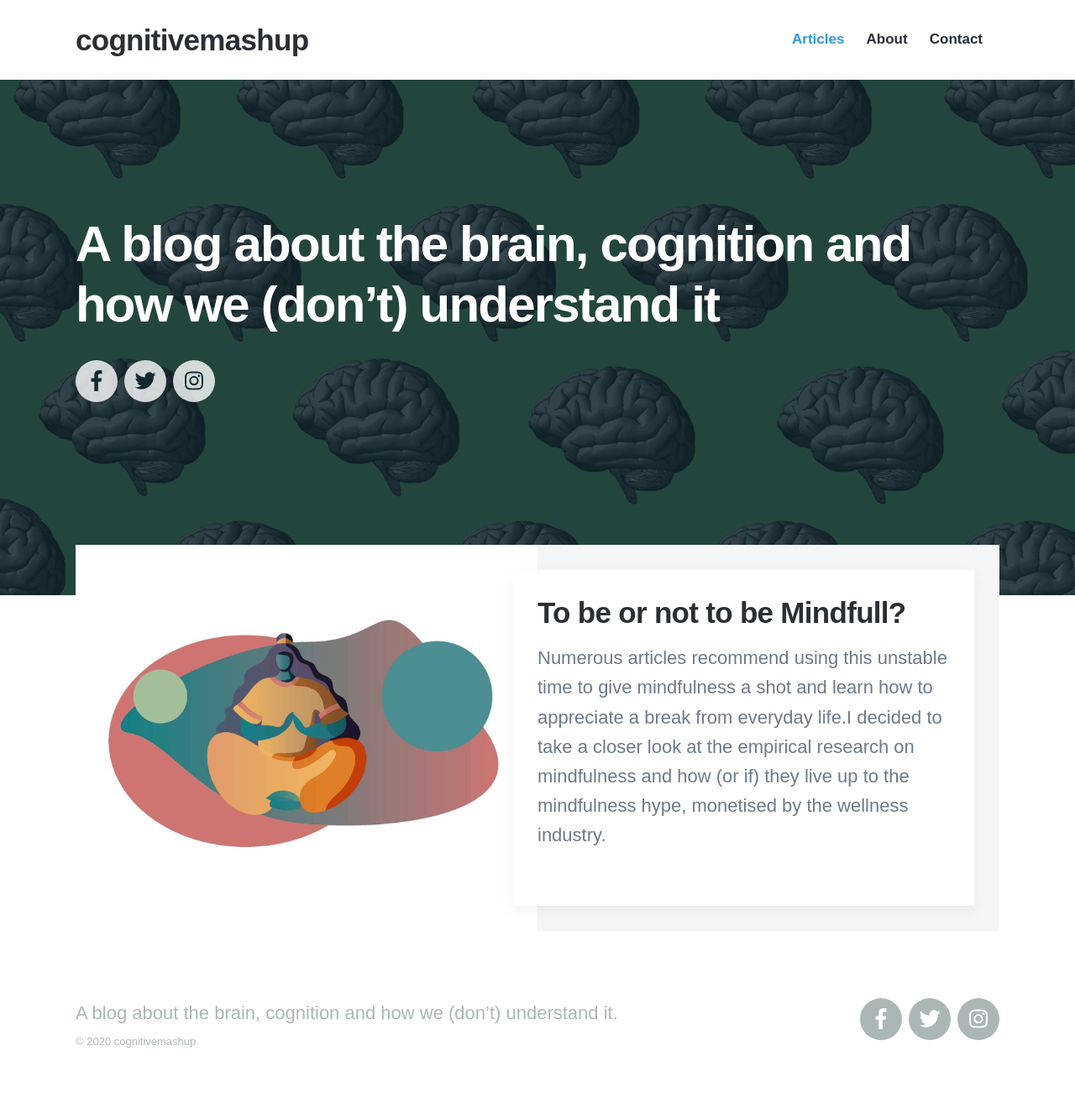
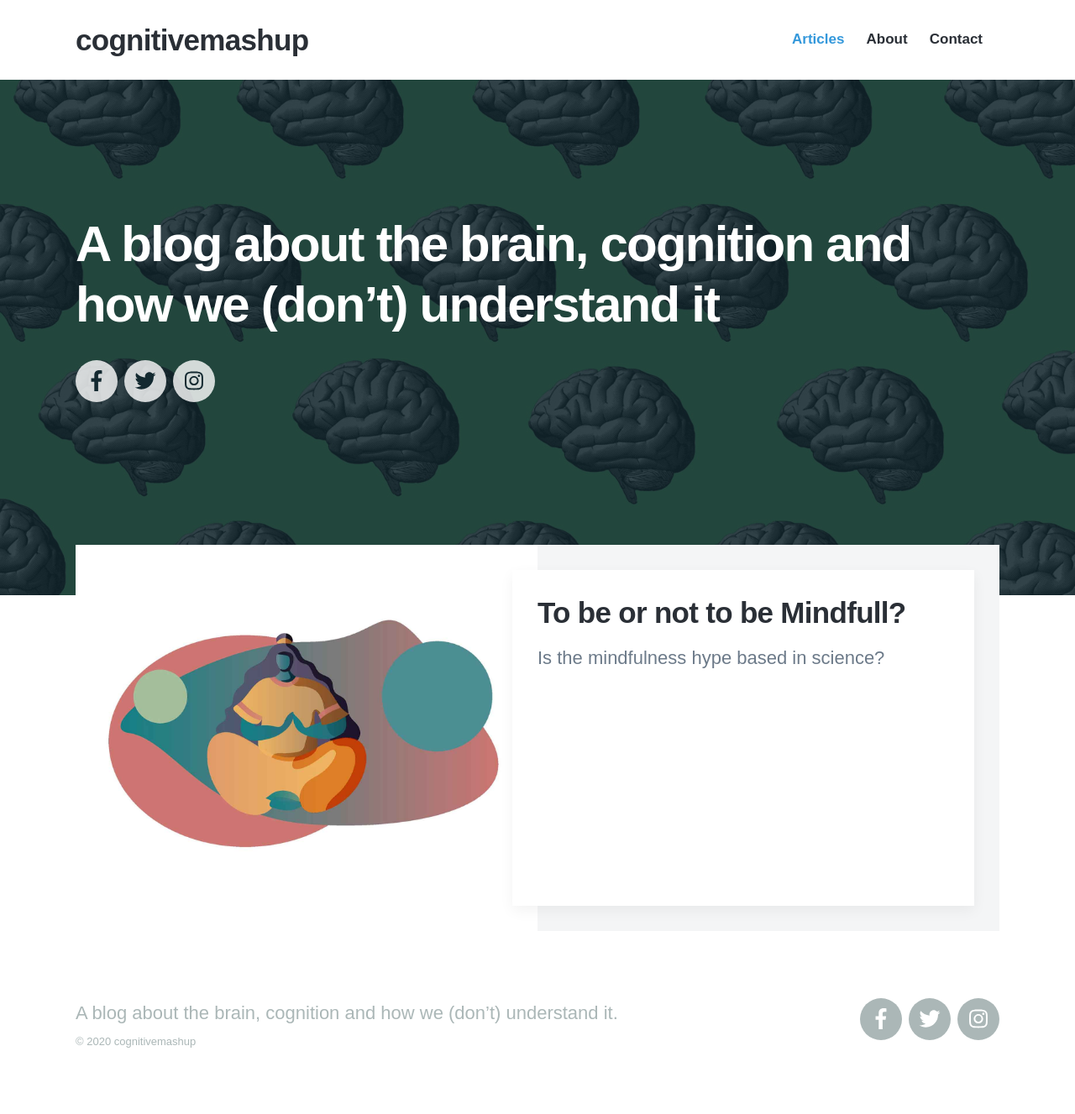
Before and after one commit to sandramariamachon/cognitive_mashup, a Jekyll site: the page built from index.html, in a window 1280 px wide. Shown: the whole page at 84% size. Built offline with Jekyll 4.4.1, drawn with Linux system fonts in a browser that asks for light colours; nearby versions of some CDN libraries; some web fonts are replaced; the list of posts is cut into pages by our own code.

Commit message:
short desc

```diff
--- a/_posts/2020-09-11-To be or not to be mindfull.md
+++ b/_posts/2020-09-11-To be or not to be mindfull.md
@@ -1,7 +1,7 @@
 ---
 title: 'To be or not to be Mindfull?'
 date: 2020-09-11 16:00:00
-description: Numerous articles recommend using this unstable time to give mindfulness a shot and learn how to appreciate a break from everyday life.I decided to take a closer look at the empirical research on mindfulness and how (or if) they live up to the mindfulness hype, monetised by the wellness industry.
+description: Is the mindfulness hype based in science?
 featured_image: '/images/art/mind.jpg'
 ---
 
```
